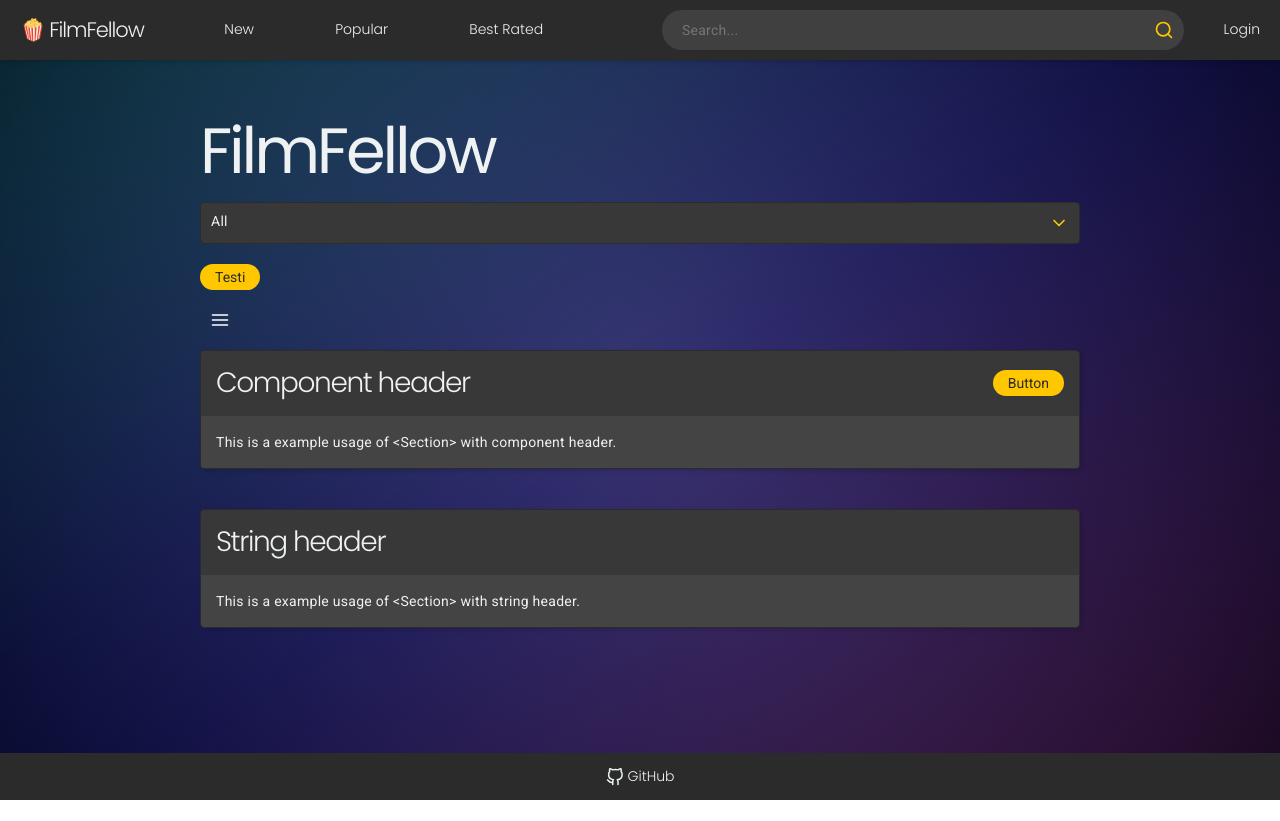
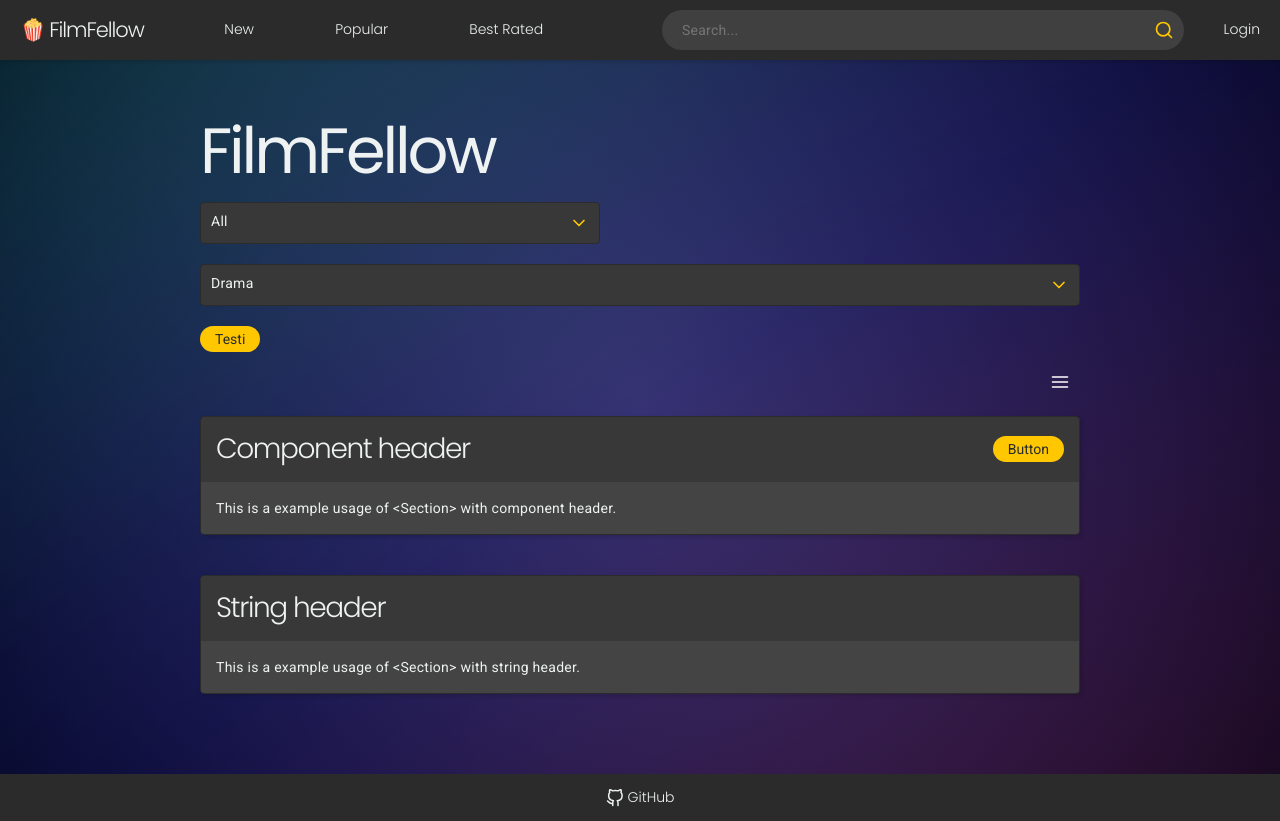
Before and after one commit to Moiman/FilmFellow, a Next.js app in the folder frontend/: page / in a window 1280 px wide. Before the commit the page ends 800 px from the top, so only its background shows below. Built offline with nearby package versions, Linux system fonts and the light colour scheme.

Commit message:
Add checkmark for selected option when showSelected is true

```diff
--- a/frontend/app/page.tsx
+++ b/frontend/app/page.tsx
@@ -34,7 +34,16 @@ export default function Home() {
         options={exampleList}
         onSelect={handleGenreChange}
         defaultOption={exampleList[0]}
+        zIndex={30}
+        maxWidth={400}
+      />
+
+      <DropdownMenu
+        options={exampleList}
+        onSelect={handleGenreChange}
+        defaultOption={exampleList[1]}
         zIndex={20}
+        showSelected={true}
       />
 
       <DropdownMenu
@@ -50,7 +59,10 @@ export default function Home() {
         onSelect={handleGenreChange}
         defaultOption={exampleList[0]}
         button={
-          <button className="button-transparent">
+          <button
+            className="button-transparent"
+            style={{ display: "inline-flex", justifyContent: "right", width: "100%" }}
+          >
             <Menu
               size={20}
               color={"white"}
--- a/frontend/components/dropdownMenu.tsx
+++ b/frontend/components/dropdownMenu.tsx
@@ -15,6 +15,7 @@ export type dropdownMenuItem = {
 // button: Optional ReactElement that can be used as button for the menu
 // maxWidth: Optional maximum width of the dropdown menu, without this width is 100%
 // zIndex: Optional z-index to ease future layout handling
+// showSelected: show checkmark on selected item
 
 interface DropdownMenuProps {
   options: dropdownMenuItem[];
@@ -23,9 +24,18 @@ interface DropdownMenuProps {
   button?: ReactElement;
   maxWidth?: string | number;
   zIndex?: number;
+  showSelected?: boolean;
 }
 
-export const DropdownMenu = ({ options, defaultOption, button, maxWidth, zIndex, onSelect }: DropdownMenuProps) => {
+export const DropdownMenu = ({
+  options,
+  defaultOption,
+  button,
+  maxWidth,
+  zIndex,
+  onSelect,
+  showSelected,
+}: DropdownMenuProps) => {
   const [isOpen, setIsOpen] = useState<boolean>(false);
   const [selected, setSelected] = useState<dropdownMenuItem | null>(defaultOption ? defaultOption : null);
 
@@ -48,7 +58,7 @@ export const DropdownMenu = ({ options, defaultOption, button, maxWidth, zIndex,
         button
       ) : (
         <button className="header">
-          {selected.name ? selected.name : "Select one"}
+          {selected && selected.name}
           {!isOpen ? (
             <ChevronDown
               size={20}
@@ -72,7 +82,7 @@ export const DropdownMenu = ({ options, defaultOption, button, maxWidth, zIndex,
               className="item"
             >
               {option.name}
-              {option.id === selected.id ? (
+              {option.id === selected.id && showSelected === true ? (
                 <Check
                   size={20}
                   color="#ffc700"
```
